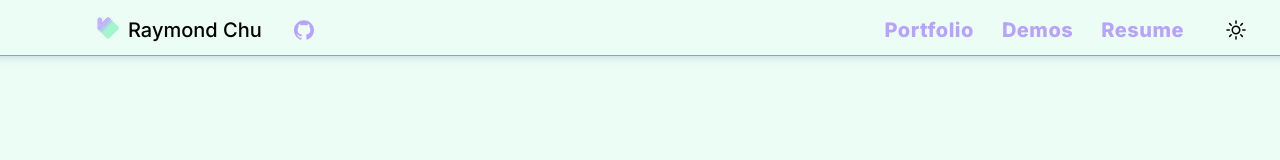
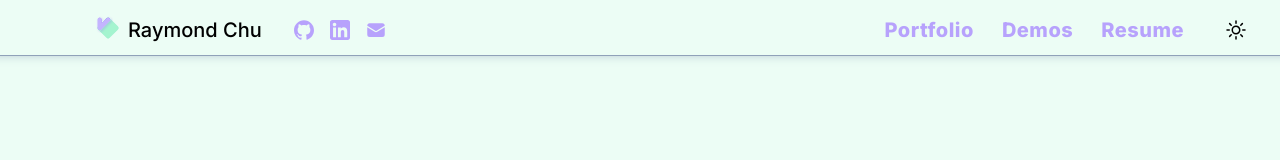
Before and after one commit to arrraichu/portfolio, a Next.js app: page / in a window 1280 px wide. Shown: the top 160 px of the page. Built offline with nearby package versions, Linux system fonts and the light colour scheme; no server answers.

Commit message:
feat : contact links

```diff
--- a/app/_components/navigation/nav-menu.tsx
+++ b/app/_components/navigation/nav-menu.tsx
@@ -1,8 +1,10 @@
 import clsx from 'clsx';
-import { ArrowRightCircleIcon } from "@heroicons/react/24/outline";
 import Link from 'next/link';
+import { ArrowRightCircleIcon } from '@heroicons/react/24/outline';
+import { EnvelopeIcon } from '@heroicons/react/24/solid';
 
 import GitIcon from '@/public/git.svg';
+import LinkedInIcon from '@/public/linkedin.svg';
 
 export default function NavMenu({ref, isOpen, setOpen}: {
   ref: React.RefObject<HTMLElement | null>,
@@ -65,6 +67,7 @@ function NavMenuItemBottomBlock() {
   return (
     <div className="w-full flex flex-col gap-2 py-5 px-5 md:px-8">
       <div className="text-xs text-(--accent-color) font-semibold uppercase tracking-wider">Contact</div>
+
       <div className="w-full flex py-2 px-4 justify-between">
         <div className="w-full flex content-start">
           <a className="flex gap-2 opacity-75 hover:opacity-100"
@@ -79,13 +82,27 @@ function NavMenuItemBottomBlock() {
         </div>
         <div className="w-full flex content-start">
           <a className="flex gap-2 opacity-75 hover:opacity-100"
-            href="https://github.com/arrraichu"
+            href="https://www.linkedin.com/in/raymondmchu/"
             target="_blank"
             rel="noopener noreferrer"
-            aria-label="Github link (opens in new tab)"
+            aria-label="LinkedIn link (opens in new tab)"
             >
-            <GitIcon className="size-5 text-(--accent-color)" />
-            <span className="text-s px-2">arrraichu</span>
+            <LinkedInIcon className="size-5 text-(--accent-color)" />
+            <span className="text-s px-2">raymondmchu</span>
+          </a>
+        </div>
+      </div>
+
+      <div className="w-full flex py-2 px-4 justify-between">
+        <div className="w-full flex content-start">
+          <a className="flex gap-2 opacity-75 hover:opacity-100"
+            href="mailto:arrraichu@gmail.com"
+            target="_blank"
+            rel="noopener noreferrer"
+            aria-label="Email link (opens in new tab)"
+            >
+            <EnvelopeIcon className="size-5 text-(--accent-color)" />
+            <span className="text-s px-2">arrraichu@gmail.com</span>
           </a>
         </div>
       </div>
--- a/app/_components/navigation/navigation.tsx
+++ b/app/_components/navigation/navigation.tsx
@@ -5,8 +5,11 @@ import { useRef } from 'react';
 import Image from 'next/image';
 import Link from 'next/link';
 import { Bars3Icon, MoonIcon, SunIcon } from '@heroicons/react/24/outline';
+import { EnvelopeIcon } from '@heroicons/react/24/solid';
 
 import GitIcon from '@/public/git.svg';
+import LinkedInIcon from '@/public/linkedin.svg';
+
 import { useThemes } from '@/app/_hooks/theme-provider';
 import NavMenu from './nav-menu';
 import useClickAway from '@/app/_hooks/use-click-away';
@@ -58,6 +61,20 @@ export default function Nav() {
                 rel="noopener noreferrer"
                 aria-label="Github link (opens in new tab)">
                 <GitIcon className="size-5 text-(--accent-color)" />
+              </a>
+              <a className="opacity-75 hover:opacity-100"
+                href="https://www.linkedin.com/in/raymondmchu/"
+                target="_blank"
+                rel="noopener noreferrer"
+                aria-label="LinkedIn link (opens in new tab)">
+                <LinkedInIcon className="size-5 text-(--accent-color)" />
+              </a>
+              <a className="opacity-75 hover:opacity-100"
+                href="mailto:arrraichu@gmail.com"
+                target="_blank"
+                rel="noopener noreferrer"
+                aria-label="Email link (opens in new tab)">
+                <EnvelopeIcon className="size-5 text-(--accent-color)" />
               </a>
             </div>
           </div>
```
Also changed, not shown: public/linkedin.svg (added).
